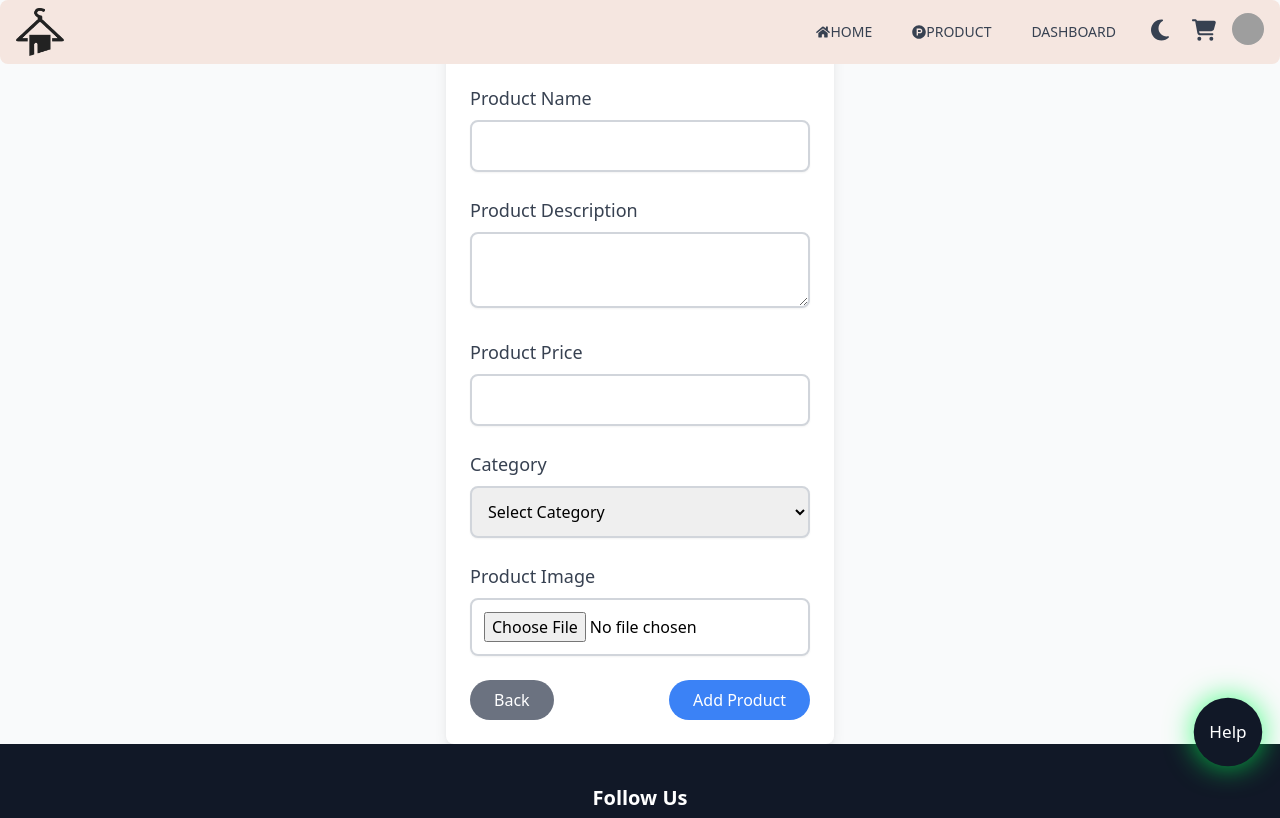
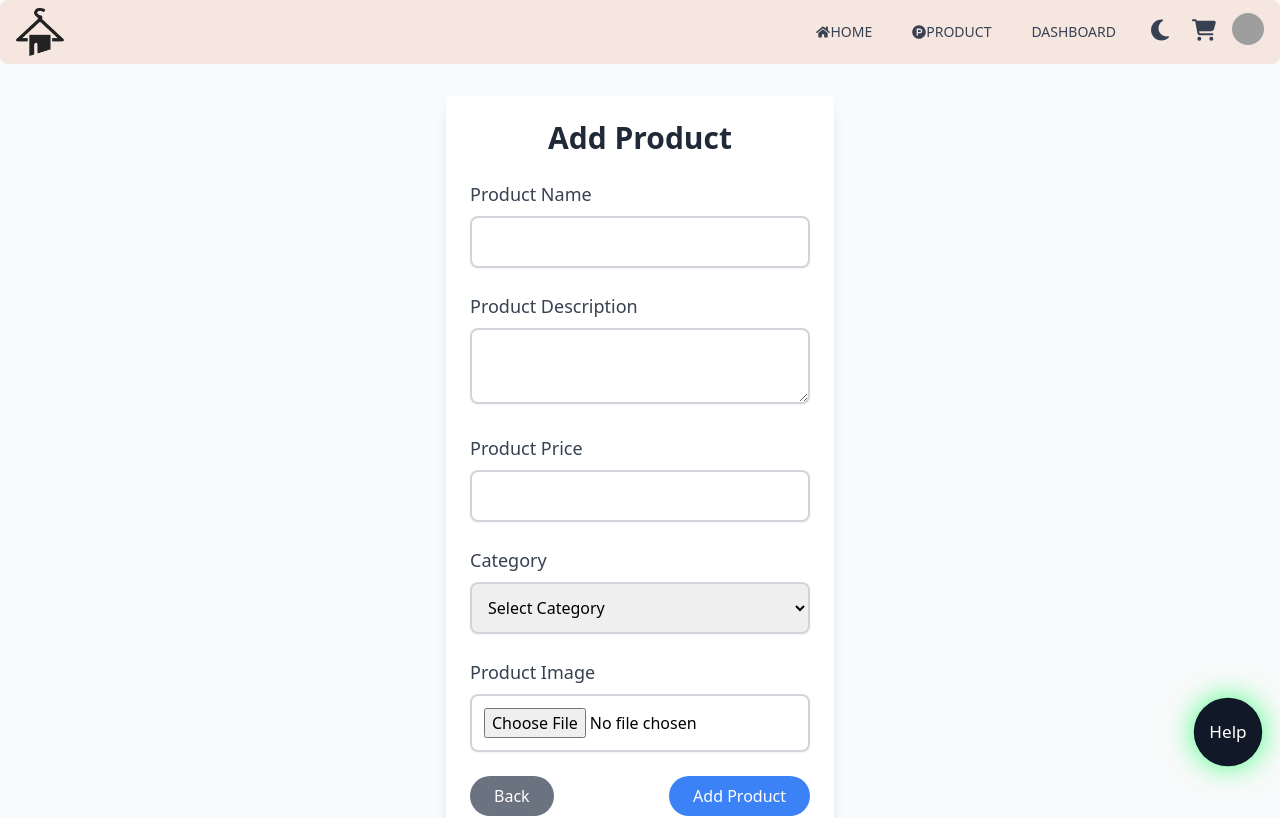
Before and after one commit to dandy3233/ecommerce, a React (Vite) app: page /add-product in a window 1280 px wide. Shown: the top 818 px of the page. Built offline with nearby package versions, Linux system fonts and the light colour scheme; grey boxes are pictures that could not be loaded.

Commit message:
upadet navbar

```diff
--- a/src/components/ProductForm.jsx
+++ b/src/components/ProductForm.jsx
@@ -43,7 +43,7 @@ const ProductForm = () => {
   };
 
   return (
-    <div className="p-6 bg-white shadow-lg rounded-lg max-w-2xl mx-auto">
+    <div className="p-6 bg-white mt-[12vh] shadow-lg rounded-lg max-w-2xl mx-auto">
       <h2 className="text-3xl font-semibold text-center text-gray-800 mb-6">Add Product</h2>
       <form onSubmit={handleSubmit}>
         {/* Product Name */}
--- a/src/components/Sidebar.jsx
+++ b/src/components/Sidebar.jsx
@@ -41,7 +41,7 @@ const Sidebar = () => {
             </li>
             {/* Link to the Add Product form */}
             <li className="py-2 px-4 hover:bg-gray-200 cursor-pointer border-2 border-gray-300 rounded-full transition-all duration-300 hover:border-blue-500">
-              <Link to="/add-product">Products</Link>
+              <Link to="/add-product">Add Products</Link>
             </li>
             <li className="py-2 px-4 hover:bg-gray-200 cursor-pointer border-2 border-gray-300 rounded-full transition-all duration-300 hover:border-blue-500">
               Orders
```
